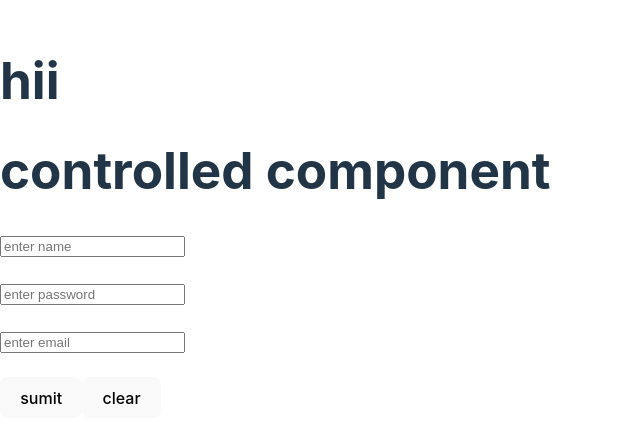
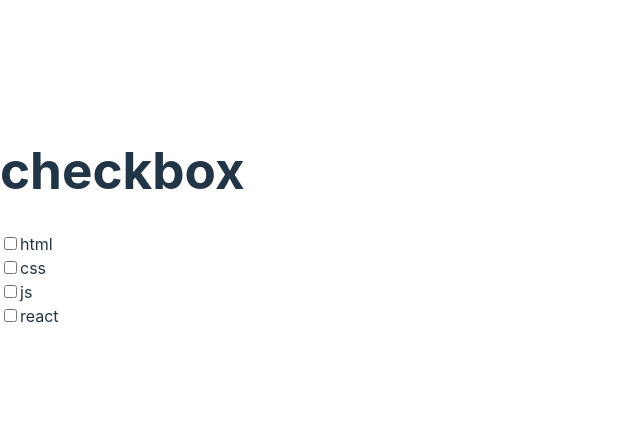
Before and after one commit to yahoowecanwork2/tic-tac-toe-, a React (Vite) app in the folder nehareact/: page / in a window 1280 px wide. Shown: the part 165-608 px from the top of the page, without its empty margins (0-640 px from the left). Built offline with nearby package versions, Linux system fonts and the light colour scheme.

Commit message:
hangle checkboxes

```diff
--- a/nehareact/src/App.jsx
+++ b/nehareact/src/App.jsx
@@ -1,13 +1,13 @@
 
 import { useState } from "react";
-import Control from "./controlled";
+import Check from "./handle-checkbox";
 
 function App() {
 
   return (
     <div>
-      <h1>hii</h1>
-      <Control />
+      <h1></h1>
+      <Check />
     </div>
   )
 }
--- /dev/null
+++ b/nehareact/src/handle-checkbox.jsx
@@ -0,0 +1,36 @@
+import { useState } from "react";
+
+function Check() {
+    const [isCheck, setCheck] = useState([]);
+    const checkHandle = (event) => {
+
+        console.log(event.target.value, event.target.checked);
+        if (event.target.checked) {
+            setCheck([...isCheck, event.target.value])
+        } else {
+            setCheck([...isCheck.filter((item) => item != event.target.value)])
+        }
+
+    };
+    return (
+        <div>
+            <h1>checkbox</h1>
+            <input type="checkbox" onChange={checkHandle} id="html" value="html" />
+            <label htmlFor="html">html</label>
+            <br />
+            <input type="checkbox" onChange={checkHandle} id="css" value="css" />
+            <label htmlFor="css">css</label>
+            <br />
+            <input type="checkbox" onChange={checkHandle} id="js" value="js" />
+            <label htmlFor="js">js</label>
+            <br />
+            <input type="checkbox" onChange={checkHandle} id="react" value="react" />
+            <label htmlFor="react">react</label>
+            <br />
+            <h1>{isCheck.toString()}</h1>
+        </div>
+    )
+}
+
+
+export default Check;
```
